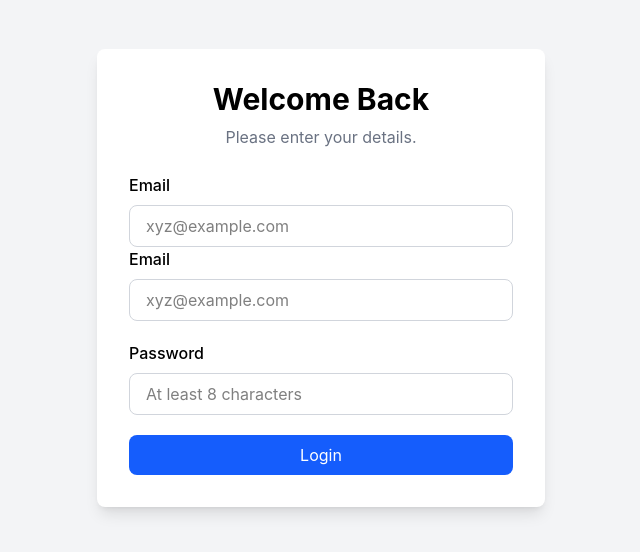
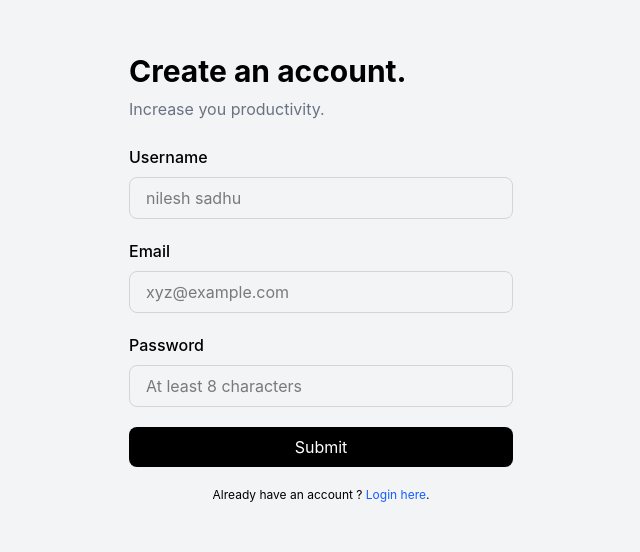
Before and after one commit to NileshSadhu/Altios-Assignement, a React (Vite) app in the folder Client/: page /register in a window 1280 px wide. Shown: the part 122-674 px from the top of the page, without its empty margins (319-959 px from the left). Built offline with nearby package versions, Linux system fonts and the light colour scheme; no server answers.

Commit message:
Compeleted Auth flow and config with backend api calls

```diff
--- a/Client/src/components/CustomBtn.tsx
+++ b/Client/src/components/CustomBtn.tsx
@@ -9,7 +9,7 @@ const CustomBtn = ({ text, onClick, type = "button" }: CustomBtnProps) => {
     <button
       type={type}
       onClick={onClick}
-      className="w-full rounded-lg bg-blue-600 px-4 py-2 text-white transition hover:bg-blue-700"
+      className="w-full rounded-lg bg-black px-4 py-2 text-white transition hover:bg-black/70"
     >
       {text}
     </button>
--- a/Client/src/pages/auth/Login.tsx
+++ b/Client/src/pages/auth/Login.tsx
@@ -1,26 +1,68 @@
 import { useState } from "react";
+import { useNavigate } from "react-router-dom";
+
 import CustomBtn from "../../components/CustomBtn";
 import CustomInput from "../../components/CustomInput";
 
+import api from "../../api/axios";
+
 const Login = () => {
+  const navigate = useNavigate();
   const [email, setEmail] = useState<string>("");
   const [password, setPassword] = useState<string>("");
+  const [loading, setLoading] = useState<boolean>(false);
+  const [errors, setErrors] = useState<{ email?: string; password?: string }>(
+    {},
+  );
+
+  async function apiLoginCall() {
+    try {
+      setLoading(true);
+      setErrors({});
+
+      const response = await api.post("/auth/login", {
+        email,
+        password,
+      });
+
+      const token = response.data.token;
+
+      if (!token) {
+        setErrors({ password: "Something went wrong. Please try again." });
+        return;
+      }
+
+      localStorage.setItem("token", token);
+
+      navigate("/");
+    } catch (error: any) {
+      console.log("Failed login API : ", error);
+
+      const message = error?.response?.data?.message;
+
+      if (message === "Invalid credentials") {
+        setErrors({ email: "No account found with this email." });
+      } else if (message === "Invalid password") {
+        setErrors({ password: "Incorrect password." });
+      } else if (message === "Validation error") {
+        setErrors({ email: "Please check your email and password." });
+      } else {
+        setErrors({ password: "Login failed. Please try again." });
+      }
+    } finally {
+      setLoading(false);
+    }
+  }
 
   function handleLogin(e: React.FormEvent<HTMLFormElement>) {
     e.preventDefault();
-
-    console.log({
-      email,
-      password,
-    });
-
-    // API call here
+    apiLoginCall();
   }
 
   return (
     <div className="flex min-h-screen items-center justify-center bg-gray-100">
-      <div className="w-full max-w-md rounded-lg bg-white p-8 shadow-lg">
-        <div className="mb-6 text-center">
+      <div className="w-full max-w-md p-8">
+        <div className="mb-6 text-left">
           <h2 className="text-3xl font-bold">Welcome Back</h2>
           <p className="mt-2 text-gray-500">Please enter your details.</p>
         </div>
@@ -35,6 +77,7 @@ const Login = () => {
               value={email}
               placeholder="xyz@example.com"
               onChange={(e) => setEmail(e.target.value)}
+              error={errors.email}
             />
           </div>
 
@@ -47,10 +90,21 @@ const Login = () => {
               value={password}
               placeholder="At least 8 characters"
               onChange={(e) => setPassword(e.target.value)}
+              error={errors.password}
             />
           </div>
 
-          <CustomBtn text="Login" type="submit" />
+          <CustomBtn text={loading ? "loading..." : "Submit"} type="submit" />
+          <p className="text-center text-xs ">
+            Don't have an account ?{" "}
+            <span
+              className="text-blue-600 cursor-pointer"
+              onClick={() => navigate("/register")}
+            >
+              Register here
+            </span>
+            .
+          </p>
         </form>
       </div>
     </div>
--- a/Client/src/pages/auth/Register.tsx
+++ b/Client/src/pages/auth/Register.tsx
@@ -1,31 +1,96 @@
 import { useState } from "react";
+import { useNavigate } from "react-router-dom";
+import axios from "axios";
+
 import CustomBtn from "../../components/CustomBtn";
 import CustomInput from "../../components/CustomInput";
 
+import api from "../../api/axios";
+
 const Register = () => {
+  const navigate = useNavigate();
+
+  const [username, setUsername] = useState<string>("");
   const [email, setEmail] = useState<string>("");
   const [password, setPassword] = useState<string>("");
+  const [loading, setLoading] = useState<boolean>(false);
+  const [errors, setErrors] = useState<{
+    username?: string;
+    email?: string;
+    password?: string;
+  }>({});
 
-  function handleLogin(e: React.FormEvent<HTMLFormElement>) {
+  async function apiRegisterCall() {
+    try {
+      setLoading(true);
+      setErrors({});
+
+      const response = await api.post("/auth/register", {
+        username,
+        email,
+        password,
+      });
+
+      const token = response.data.token;
+      if (!token) {
+        setErrors({ password: "Something went wrong. Please try again." });
+        return;
+      }
+
+      localStorage.setItem("token", token);
+      navigate("/");
+    } catch (error) {
+      console.log("Failed register API : ", error);
+
+      let message: string | undefined;
+
+      if (axios.isAxiosError(error)) {
+        message = error.response?.data?.message;
+      }
+
+      if (message === "User already exists.") {
+        setErrors({ email: "An account with this email already exists." });
+      } else if (message === "Username already taken.") {
+        setErrors({ username: "This username is already taken." });
+      } else if (message === "Validation error") {
+        setErrors({
+          password: "Please check your username, email, and password.",
+        });
+      } else {
+        setErrors({ password: "Registration failed. Please try again." });
+      }
+    } finally {
+      setLoading(false);
+    }
+  }
+
+  function handleRegister(e: React.FormEvent<HTMLFormElement>) {
     e.preventDefault();
-
-    console.log({
-      email,
-      password,
-    });
-
-    // API call here
+    apiRegisterCall();
   }
 
   return (
     <div className="flex min-h-screen items-center justify-center bg-gray-100">
-      <div className="w-full max-w-md rounded-lg bg-white p-8 shadow-lg">
-        <div className="mb-6 text-center">
-          <h2 className="text-3xl font-bold">Welcome Back</h2>
-          <p className="mt-2 text-gray-500">Please enter your details.</p>
+      <div className="w-full max-w-md p-8">
+        <div className="mb-6 text-left">
+          <h2 className="text-3xl font-bold">Create an account.</h2>
+          <p className="mt-2 text-gray-500">Increase you productivity.</p>
         </div>
 
-        <form onSubmit={handleLogin} className="space-y-5">
+        <form onSubmit={handleRegister} className="space-y-5">
+          <div>
+            <label className="mb-2 block font-medium">Username</label>
+
+            <CustomInput
+              name="username"
+              type="text"
+              value={username}
+              placeholder="nilesh sadhu"
+              onChange={(e) => setUsername(e.target.value)}
+              error={errors.username}
+            />
+          </div>
+
           <div>
             <label className="mb-2 block font-medium">Email</label>
 
@@ -35,16 +100,7 @@ const Register = () => {
               value={email}
               placeholder="xyz@example.com"
               onChange={(e) => setEmail(e.target.value)}
-            />
-
-            <label className="mb-2 block font-medium">Email</label>
-
-            <CustomInput
-              name="email"
-              type="email"
-              value={email}
-              placeholder="xyz@example.com"
-              onChange={(e) => setEmail(e.target.value)}
+              error={errors.email}
             />
           </div>
 
@@ -57,10 +113,21 @@ const Register = () => {
               value={password}
               placeholder="At least 8 characters"
               onChange={(e) => setPassword(e.target.value)}
+              error={errors.password}
             />
           </div>
 
-          <CustomBtn text="Login" type="submit" />
+          <CustomBtn text={loading ? "loading..." : "Submit"} type="submit" />
+          <p className="text-center text-xs ">
+            Already have an account ?{" "}
+            <span
+              className="text-blue-600 cursor-pointer"
+              onClick={() => navigate("/login")}
+            >
+              Login here
+            </span>
+            .
+          </p>
         </form>
       </div>
     </div>
```
